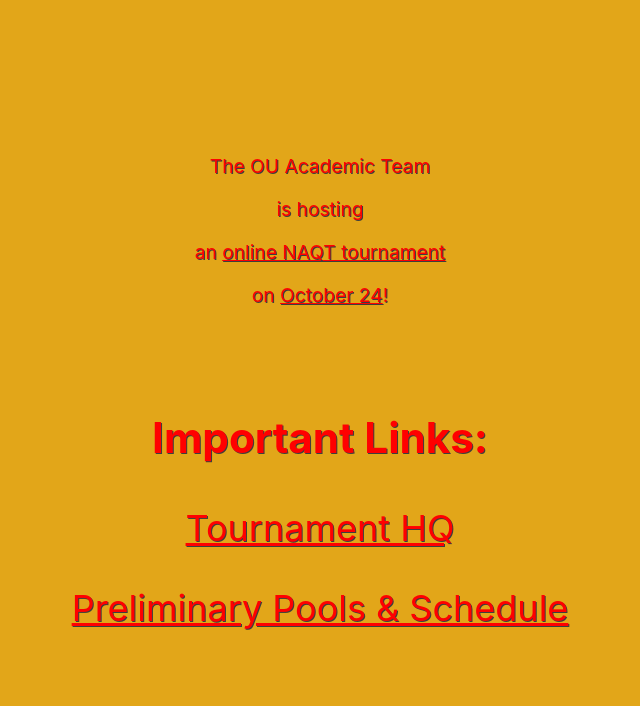
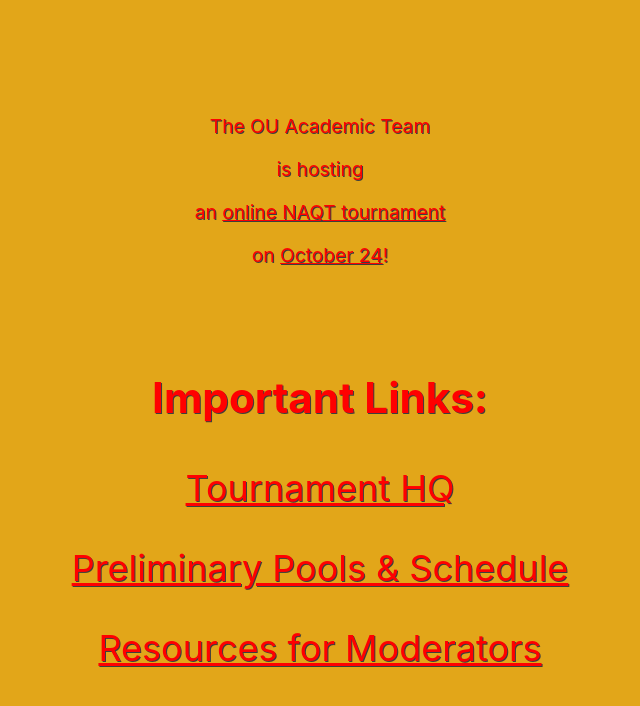
Before and after one commit to wkoury/oueft.com, a Next.js app: page / in a window 1280 px wide. Shown: the top 706 px of the page, without its empty margins (320-960 px from the left). Built offline with nearby package versions, Linux system fonts and the light colour scheme.

Commit message:
Adds moderator resources

```diff
--- a/pages/index.js
+++ b/pages/index.js
@@ -19,6 +19,7 @@
         <h3>Important Links:</h3>
         <p><a href="https://www.notion.so/c30c250946a04b469ef752d5b4ceb796?v=9d216d9730344d80bfc5d197bffb25c7" rel="noopener noreferrer" target="_blank">Tournament HQ</a></p>
         <p><a href="https://www.notion.so/Preliminary-Pools-Schedule-ac0ace758e4f4cc5bae7842a7d45da83" rel="noopener noreferrer" target="_blank">Preliminary Pools & Schedule</a></p>
+        <p><a href="https://www.notion.so/Resources-for-Moderators-90926db5ba18456590e79c8715339c4e" rel="noopener noreferrer" target="_blank">Resources for Moderators</a></p>
       </main>
     </div>
   );
```
